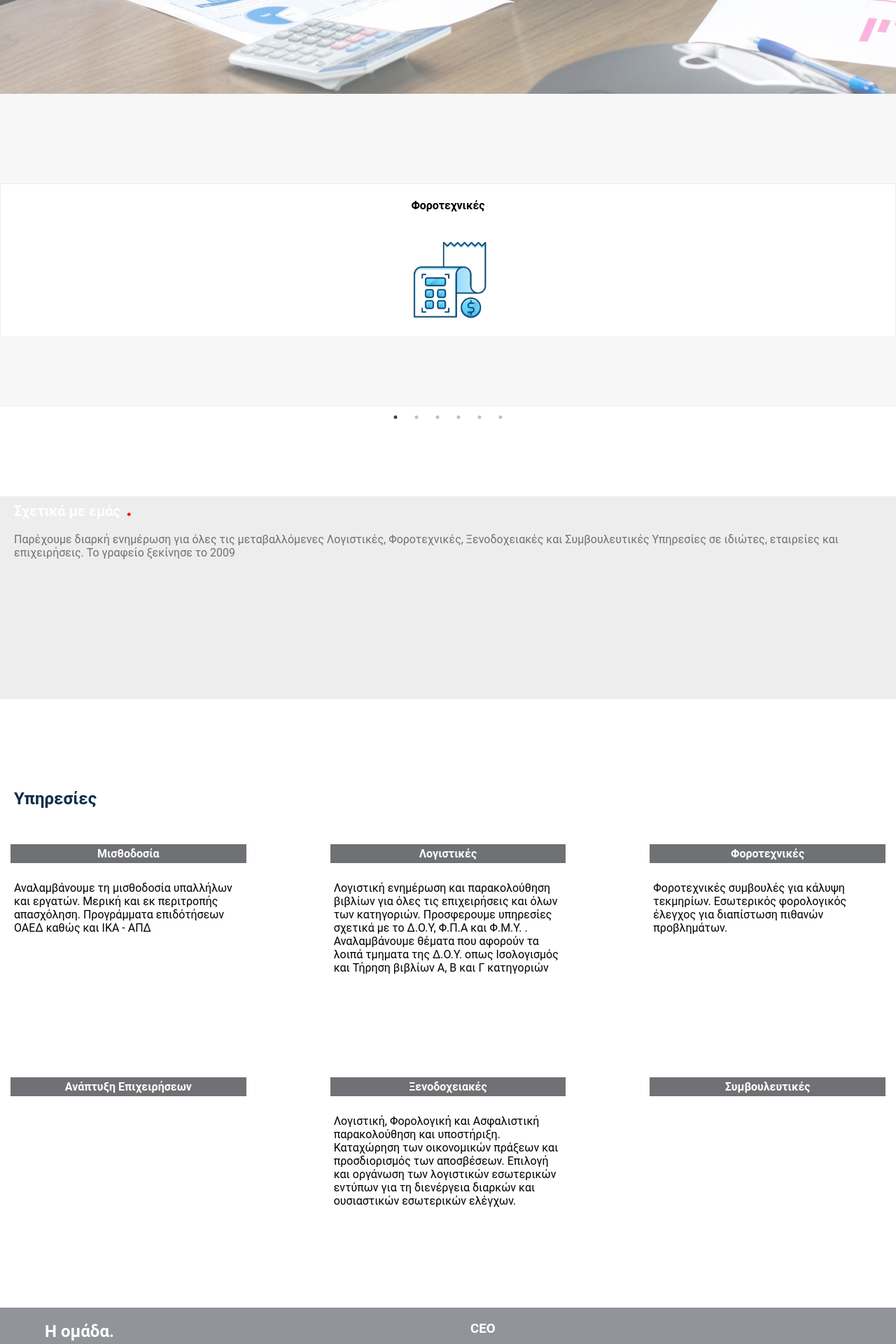
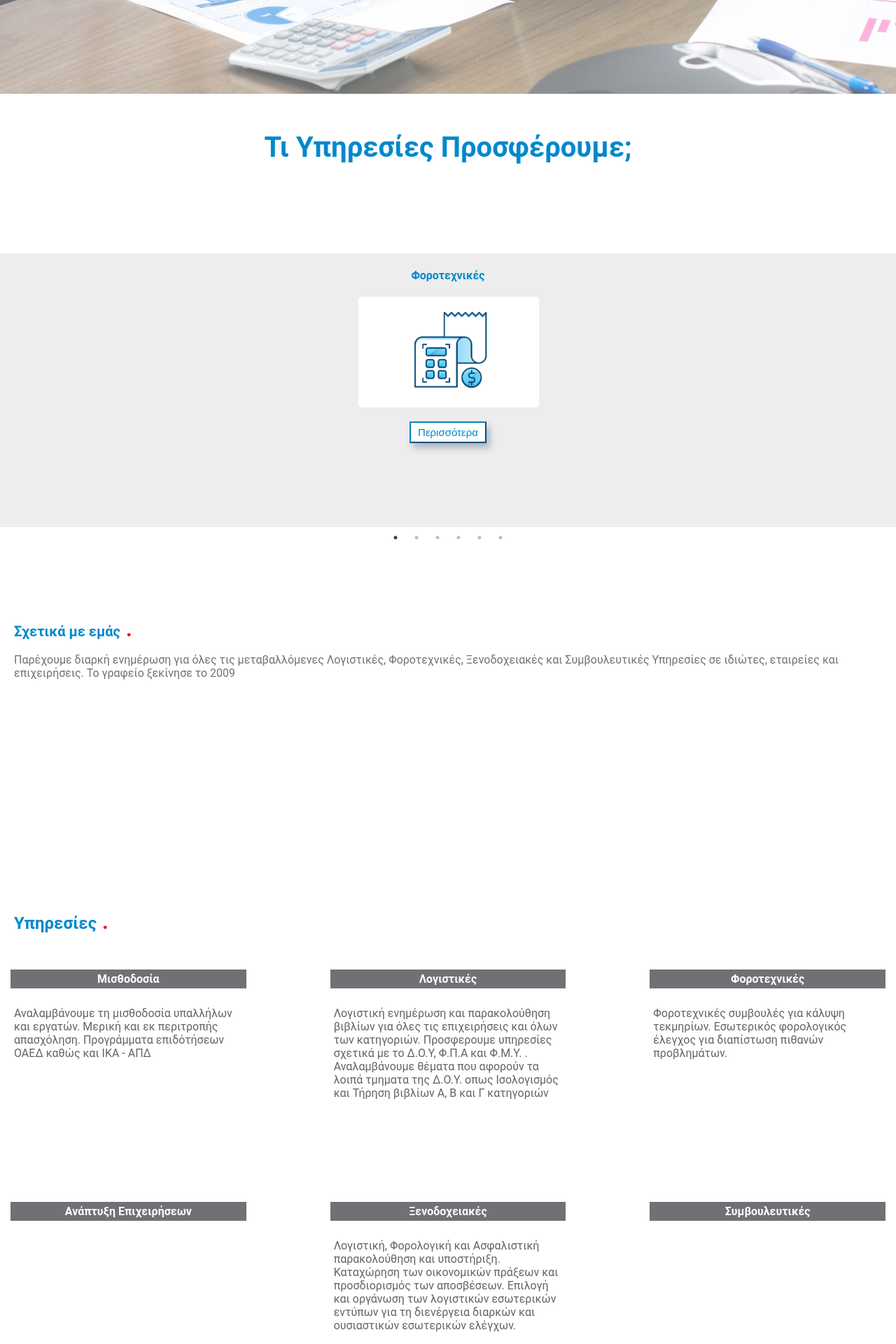
Before and after one commit to Viki-Robles/countify, a React (Create React App) app: page / in a window 1280 px wide. Shown: the part 640-2560 px from the top of the page at 70% size. Built offline with nearby package versions, Linux system fonts and the light colour scheme.

Commit message:
Fix NavBar and services container

```diff
--- a/src/Carousel/Carousel.css
+++ b/src/Carousel/Carousel.css
@@ -4,18 +4,61 @@
 
 .carousel-container h4 {
     text-align: center;
+    color:#0088cc;
 }
 
 .carousel-container img {
     margin-left: 40%;
+    border: 1px solid white;
+    background-color: white;
+    border-radius: 4px;
 }
 .carousel-container-items {
-    background-color: white;
+    background-color: #ededed;
     box-sizing: border-box;
-    border: 1px solid #ededed;
     text-align: center;
+    width: 100%;
+}
+.slick-list {
+    background-color: #ededed;
     margin-top: 10%;
 }
-.slick-list {
-    background-color: #f7f7f7;
+
+.slick-prev, .slick-next {
+    font-size: 0;
+    line-height: 0;
+    position: absolute;
+    top: 50%;
+    display: block;
+    width: 20px;
+    height: 20px;
+    padding: 0;
+    transform: translate(0, -50%);
+    cursor: pointer;
+    color: transparent;
+    border: none;
+    outline: none;
+    background: transparent;
 }
+
+.carousel-container-items button {
+    padding: 5px 10px;
+    background-color: white;
+    font-size: 15px;
+    font-weight: 400;
+    border-color: #0088cc;
+    margin-top: 20px;
+    margin-bottom: 20px;
+    color:#0088cc;
+    box-shadow: 5px 7px 10px 0 #AFB8C5;
+}
+
+.carousel-header {
+    text-align: center;
+    color:#0088cc;
+    font-size: 40px;
+}
+
+.slick-dots li button {
+    width: 40px;
+}
--- a/src/Carousel/Carousel.js
+++ b/src/Carousel/Carousel.js
@@ -51,22 +51,28 @@ export default class Carousel extends Component {
             speed: 500,
             slidesToShow: 3,
             arrows: true,
-            slidesToScroll: 3,
+            slidesToScroll: 1,
             className: "slides"
         }
         return (
+            <>
+            <h4 className="carousel-header">Τι Υπηρεσίες Προσφέρουμε;</h4>
             <Slider {...settings}>
                 {photos.map((photo) => {
                     return (
+
                         <div className="carousel-container">
                             <div className="carousel-container-items">
                                 <h4>{photo.services}</h4>
                                 <img width="20%" src={photo.url} />
+                                <button>Περισσότερα</button>
                             </div>
                         </div>
                     )
                 })}
             </Slider>
+            </>
+
         );
     }
 }
--- a/src/Main/Main.css
+++ b/src/Main/Main.css
@@ -1,5 +1,5 @@
 .main-container h2 {
-    color: white;
+    color: #0088cc;
     text-align: left;
     margin-top: 1%;
     margin-left: 20px;
@@ -11,11 +11,13 @@
     margin-top: 10%;
     width: 100%;
     height: 100%;
-    background-color: #ededed;;
+    background-color: white;
     border-bottom: 0px;
     color: white;
 }
-.main-container span:nth-child(1) {
+.main-container span:nth-child(1) ,
+.servicesCards-header span:nth-child(1),
+.team-title span:nth-child(1) {
     color: red;
     margin-left: 8px;
     font-size: 30px;
--- a/src/NavBar/NavBar.css
+++ b/src/NavBar/NavBar.css
@@ -23,7 +23,7 @@
 
   .NavBar-hamburguer {
     font-size: 35px;
-    color: #919499;
+    color: #0088cc;
   }
 
   .NavBar-box {
@@ -42,12 +42,12 @@
   .NavBar-box-link {
     font-size: 20px;
     display: block;
-    color: #919499;
+    color: #0088cc;
     font-weight: 600;
     background-color: white;
     padding: 40px 20px;
     height: 80%;
-    border-top: 1px solid #919499;
+    border-top: 1px solid #0088cc;
   }
 
   .NavBar-box-link:hover {
@@ -106,8 +106,6 @@
     }
     .NavBar-box-link {
       float: right;
-      width: 100px;
-      color: #919499;
       margin-top: 30px;
       margin-right: 80px;
       font-weight: 600;
--- a/src/Services/ServicesCard/ServicesCard.css
+++ b/src/Services/ServicesCard/ServicesCard.css
@@ -19,6 +19,7 @@
 
 .servicesCard-details {
     padding: 5px;
+    color: #646464;
 }
 
 
--- a/src/Services/ServicesCards/ServicesCards.css
+++ b/src/Services/ServicesCards/ServicesCards.css
@@ -11,7 +11,7 @@
 }
 
 .servicesCards-header {
-  color: #0c2d48;
+  color: #0088cc;
   font-weight: bold;
   margin-left: 20px;
 }
--- a/src/Services/ServicesCards/ServicesCards.js
+++ b/src/Services/ServicesCards/ServicesCards.js
@@ -6,7 +6,7 @@ import "./ServicesCards.css";
 export default function ServicesCardS() {
     return (
         <>
-            <h2 className="servicesCards-header">Υπηρεσίες</h2>
+            <h2 className="servicesCards-header">Υπηρεσίες<span>.</span></h2>
             <div className="servicesCards">
                 {
                     getServicesCard().map(({ title, details, id, picture, icon }) => (
--- a/src/Team/Team.css
+++ b/src/Team/Team.css
@@ -3,7 +3,7 @@
     grid-gap: 0px;
     grid-template-columns: 1fr 1fr;
     text-align: center;
-    background-color: #919499;
+    background-color: #ededed;
     margin-top: 10%;
     padding-left: 5%;
     padding-bottom: 20px;
@@ -11,7 +11,7 @@
 }
 
 .team-title {
-    color: white;
+    color: #0088cc;
     font-weight: bold;
 }
 
@@ -32,7 +32,7 @@
 }
 
 .team-container-details {
-    color: white;
+    color: #646464;
     padding-right: 20px;
 }
 
```
Also changed, not shown: src/Carousel/images/payroll.png. Lines whose indentation alone changed are shown as unchanged.
